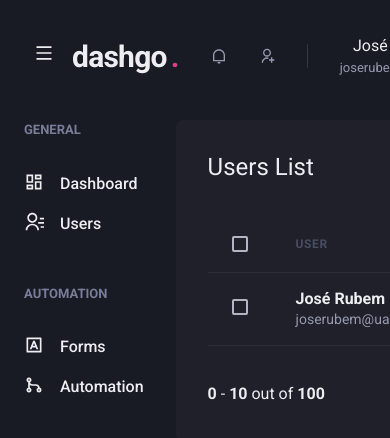
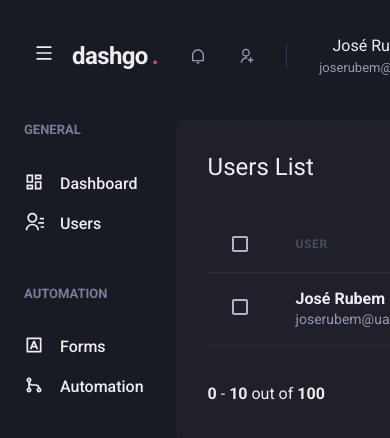
Before and after one commit to joserubemneto/dashgo, a Next.js app: page /users in a window 390 px wide. Shown: the top 438 px of the page. Built offline with nearby package versions, Linux system fonts and the light colour scheme.

Commit message:
feat: added responsive styles

```diff
--- a/src/components/Header/Logo.tsx
+++ b/src/components/Header/Logo.tsx
@@ -2,7 +2,11 @@
 
 export function Logo() {
   return (
-    <Text fontSize='3xl' fontWeight='bold' letterSpacing='tight' w='64'>
+    <Text
+      fontSize={['2xl', '3xl']}
+      fontWeight='bold'
+      letterSpacing='tight'
+      w='64'>
       dashgo
       <Text as='span' ml='1' color='pink.500'>
         .
```
